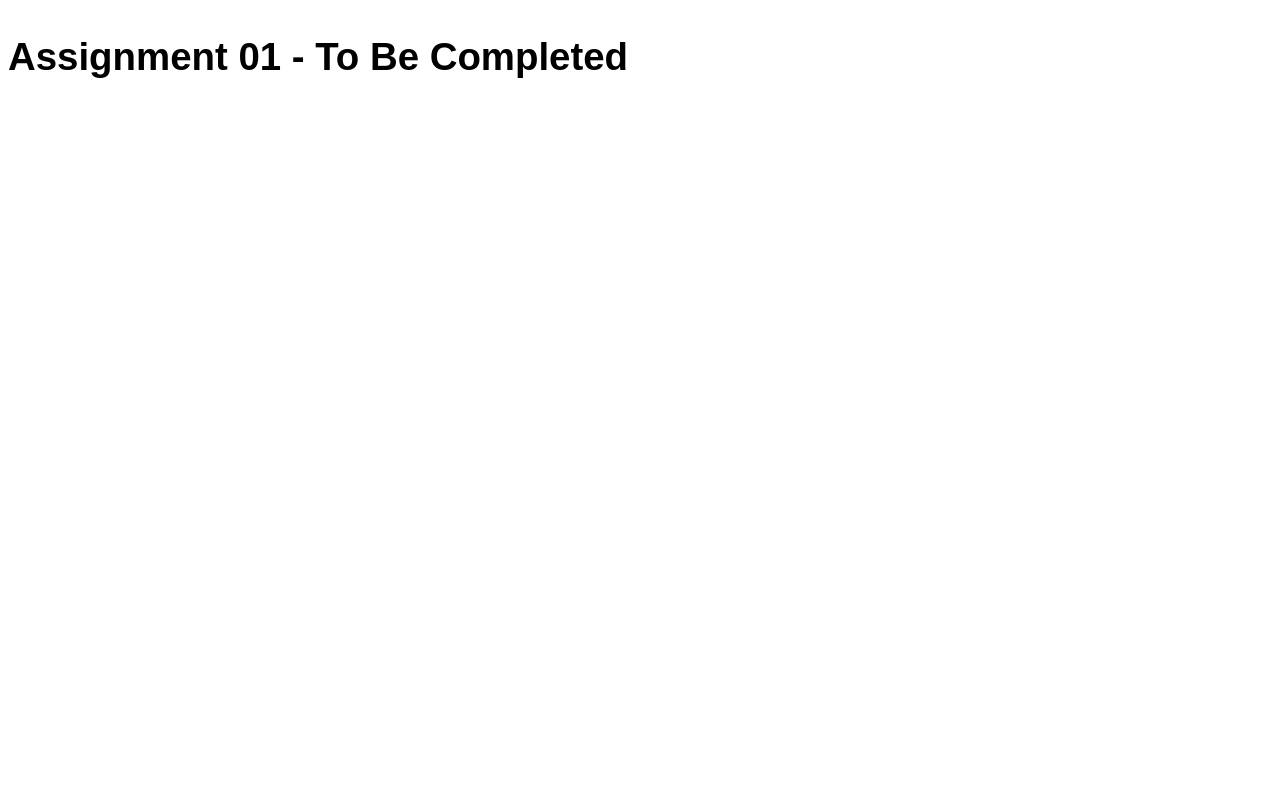
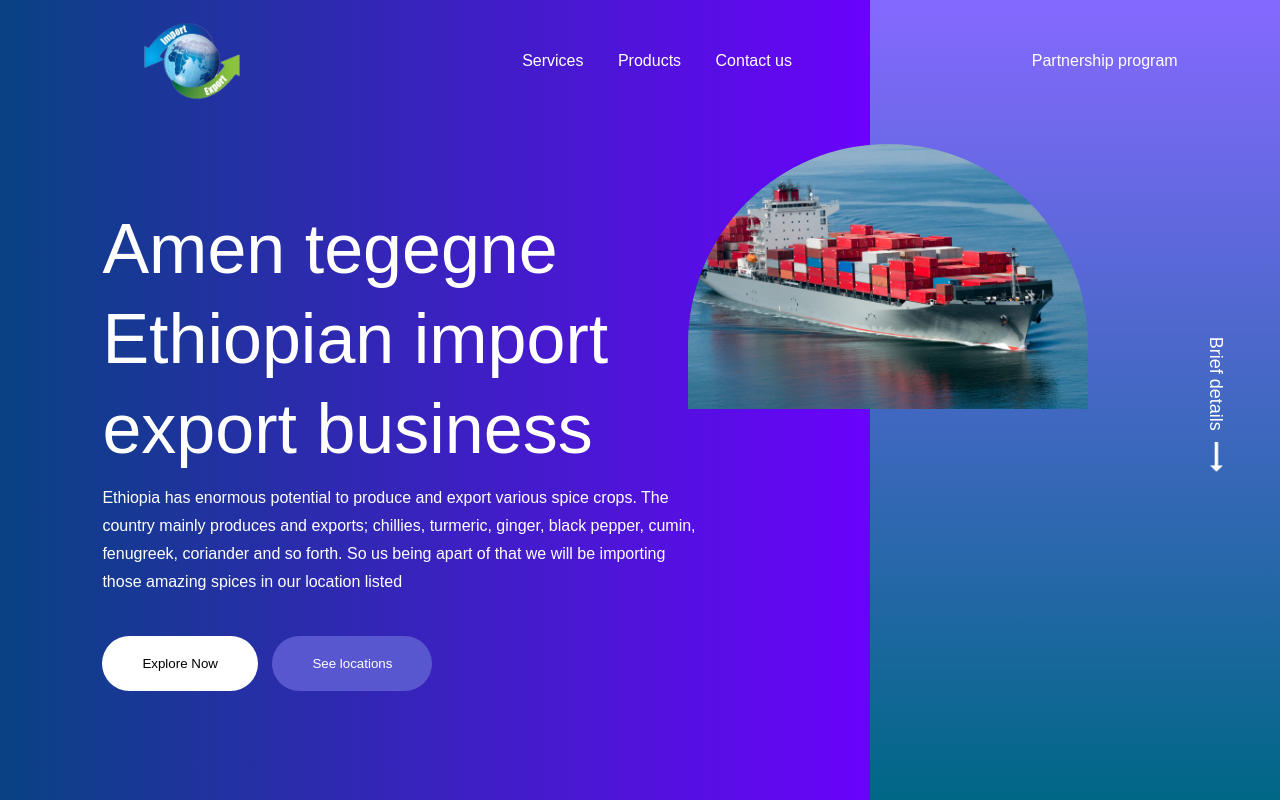
Before and after one commit to irm1005-itec1005-fall-2023/assignment-01-Amentegegne04, a plain HTML site: page index.html in a window 1280 px wide. Drawn offline with Linux system fonts and the light colour scheme.

Commit message:
Assigment 1

```diff
--- a/index.html
+++ b/index.html
@@ -1,60 +1,35 @@
 <!DOCTYPE html>
-<html lang="en-ca">
-  <head>
-    <!-- Set the page title -->
-    <title>Assignment 01 - To Be Completed</title>
+<html>
+<head>
+    <meta name="viewport" content="width=device-width, initial-scale=1.0">
+    <title>Assigment one </title>
+    <link rel="stylesheet" href="style.css">
+</head>
+<body>
+<div class="hero">
+    <nav>
+        <img src="images/logo Background Removed.png">
+        <ul>
+            <li><a href="#">Services</a></li>
+            <li><a href="#">Products</a></li>
+            <li><a href="#">Contact us</a></li>
+        </ul>
+        <a href="#">Partnership program</a>
+    </nav>
+    <div class="text-box">
+        <h1>Amen tegegne <br>Ethiopian import export business </h1>
+        <p>Ethiopia has enormous potential to produce and export various spice crops. The country mainly produces and exports; chillies, turmeric, ginger, black pepper, cumin, fenugreek, coriander and so forth. So us being apart of that we will be importing those amazing spices in our location listed
 
-    <!-- Set the charset we're using to UTF-8 -->
-    <meta charset="UTF-8" />
+        </p>
+        <button>Explore Now</button>
+        <button>See locations</button>
+    </div>
+    <img src="images/imp_exp_1.jpg" class="feature-img">
+    <div class="sidebar">
+        <a href="#">Brief details <img src="images/arrow.png"></a>
+    </div>
+</div>
 
-    <!-- Set the screens default zoom / scale to 1 -->
-    <meta name="viewport" content="width=device-width, initial-scale=1" />
 
-    <!-- Specifies the document mode for Internet Explorer -->
-    <meta http-equiv="X-UA-Compatible" content="ie=edge" />
-
-    <!-- CSS -->
-    <!-- The following CSS has been added so that the page
-    doesn't look super awful -->
-    <!-- Ignore everything in the <style> tag for now -->
-    <!-- We will learn about CSS later in the course -->
-    <style>
-      /*
-        These styles set the font, font-size, and add a
-        little bit of space between lines
-      */
-      body {
-        font-family: Arial, Helvetica, sans-serif;
-        font-size: 1.2rem;
-        line-height: 1.6;
-      }
-      /*
-        These styles make sure that any super wide images
-        don't overflow the page width
-      */
-      img {
-        width: 100%;
-        display: block;
-        margin: 0 auto;
-      }
-    </style>
-  </head>
-  <body>
-    <!--
-
-      LIST ANY CITATIONS HERE
-
-        * A
-        * B
-
-    -->
-
-    <!--
-
-      YOU HAVE TO MODIFY THE HTML TO BUILD YOUR AWESOME PAGE
-
-    -->
-
-    <h1>Assignment 01 - To Be Completed</h1>
-  </body>
+</body>
 </html>
--- /dev/null
+++ b/style.css
@@ -0,0 +1,102 @@
+*{
+    margin: 0;
+    padding: 0;
+    font-family: 'Poppins', sans-serif;
+    box-sizing: border-box;
+}
+.hero{
+    width: 100%;
+    min-height: 100vh;
+    background: linear-gradient(to right, #094282, #6d00ff 70%, #6d00ff 70%);
+    color: #fff;
+    padding: 10px 8%;
+    position: relative;
+}
+nav{
+    position: fixed;
+    top: 0;
+    left: 0;
+    width: 100%;
+    padding: 15px 8%;
+    display: flex;
+    align-items: center;
+    z-index: 10;
+}
+nav img{
+    width: 180px;
+}
+nav ul{
+    flex: 1;
+    text-align: center;
+}
+nav ul li{
+    list-style: none;
+    display: inline-block;
+    padding: 5px 15px;
+}
+nav a{
+    text-decoration: none;
+    color: #fff;
+}
+.text-box{
+    margin-top: 18%;
+    max-width: 600px;
+}
+.text-box h1{
+    font-size: 70px;
+    line-height: 90px;
+    font-weight: 500;
+    margin-bottom: 10px;
+}
+.text-box p{
+    line-height: 28px;
+}
+.text-box button{
+    padding: 20px 40px;
+    background: #fff;
+    border: 0;
+    outline: 0;
+    margin-top: 40px;
+    margin-right: 10px;
+    border-radius: 50px;
+    font-weight: 500;
+    cursor: pointer;
+}
+.text-box button:last-child{
+    background: #5957cf;
+    color: #fff;
+}
+.feature-img{
+    width: 400px;
+    position: absolute;
+    right: 15%;
+    top: 18%;
+    z-index: 2;
+    border-top-right-radius: 200px;
+    border-top-left-radius: 200px;
+}
+.sidebar{
+    position: absolute;
+    top: 0;
+    right: 0;
+    width: 32%;
+    height: 100%;
+    background: linear-gradient(#8569ff, #006786);
+    z-index: 1;
+    display: flex;
+    align-items: center;
+    justify-content: flex-end;
+}
+.sidebar a{
+    color: #fff;
+    text-decoration: none;
+    display: flex;
+    align-items: center;
+    font-size: 18px;
+    transform: rotate(90deg);
+}
+.sidebar a img{
+    height: 30px;
+    margin-left: 20px;
+    transform: rotate(-90deg);
+}
```
Also changed, not shown: images/arrow.png (added), images/image2.avif (added), images/imp_exp_1.jpg (added), images/logo Background Removed.png (added).
